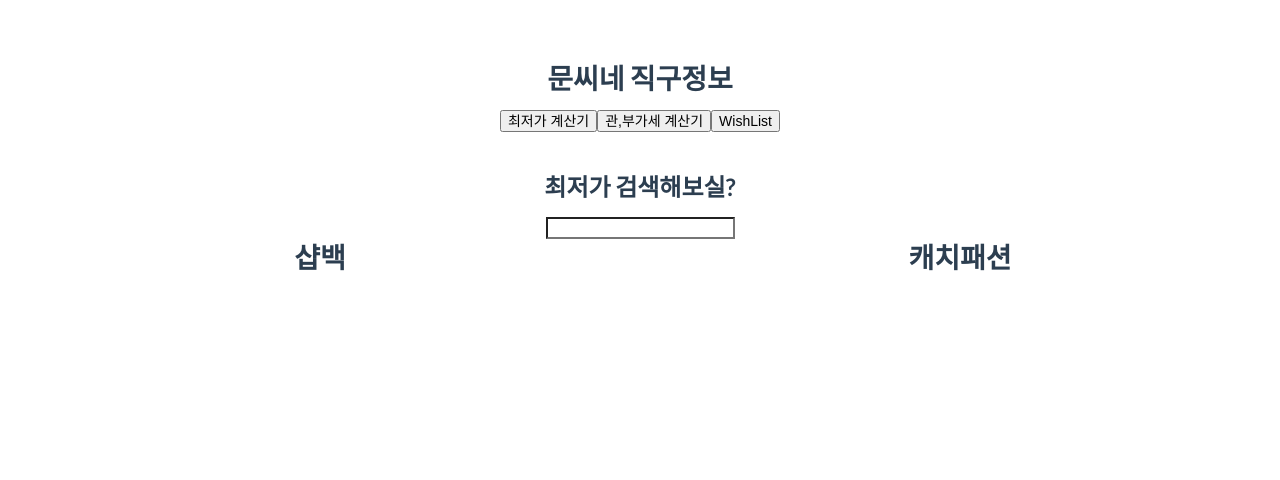
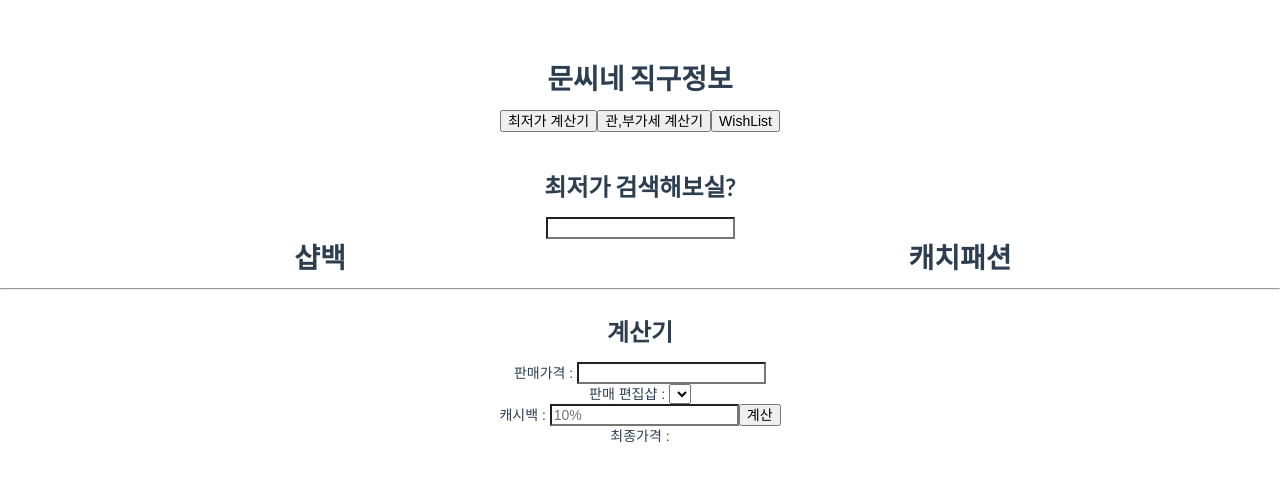
Before and after one commit to Seongjun-Moon/Lowest-Price-Calculator, a Vue app in the folder client/: page / in a window 1280 px wide. Both pictures are taken after a click on the button "최저가 계산기". Shown: the top 480 px of the page. Built offline with nearby package versions, Linux system fonts and the light colour scheme.

Commit message:
Add calculator

```diff
--- a/client/src/components/LpcDisplay.vue
+++ b/client/src/components/LpcDisplay.vue
@@ -7,17 +7,9 @@
         <div class="SHOPBACK">
           <h1>샵백</h1>
           <div class="ui three column grid">
-            <div
-              class="column"
-              v-for="searchData in searchDatas"
-              :key="searchData.id"
-            >
+            <div class="column" v-for="searchData in searchDatas" :key="searchData.id">
               <div class="ui segment">
-                <img
-                  :src="searchData.image_url"
-                  :alt="searchData.image_alt"
-                  width="50px"
-                />
+                <img :src="searchData.image_url" :alt="searchData.image_alt" width="50px" />
                 <p class>{{ searchData.summary }}</p>
               </div>
             </div>
@@ -26,11 +18,7 @@
         <div class="CATCHFASSION">
           <h1>캐치패션</h1>
           <div class="ui three column grid">
-            <div
-              clss="column"
-              v-for="searchData2 in searchDatas2"
-              :key="searchData2.id"
-            >
+            <div clss="column" v-for="searchData2 in searchDatas2" :key="searchData2.id">
               <div class="ui segment">
                 <img :src="searchData2.img_src" width="50px" />
                 <p>{{ searchData2.cash_value }}</p>
@@ -38,6 +26,20 @@
             </div>
           </div>
         </div>
+      </div>
+      <br />
+      <hr />
+      <br />
+      <div id="calculatie">
+        <h2>계산기</h2>판매가격 :
+        <input type="text" />
+        <br />판매 편집샵 :
+        <select name id></select>
+        <br />캐시백 :
+        <input type="text" placeholder="10%" />
+        <button>계산</button>
+        <br />최종가격 :
+        <br />
       </div>
     </div>
   </div>
@@ -48,18 +50,18 @@ export default {
   name: "LpcDisplay",
   data() {
     return {
-      searchValue: null,
+      searchValue: null
     };
   },
   props: {
     searchDatas: Array,
-    searchDatas2: Array,
+    searchDatas2: Array
   },
   methods: {
     input() {
       this.$emit("input", this.searchValue);
-    },
-  },
+    }
+  }
 };
 </script>
 
@@ -69,4 +71,7 @@ export default {
   /* justify-content: space-evenly; */
   grid-template-columns: 1fr 1fr;
 }
+#calculate {
+  justify-content: center;
+}
 </style>
```
